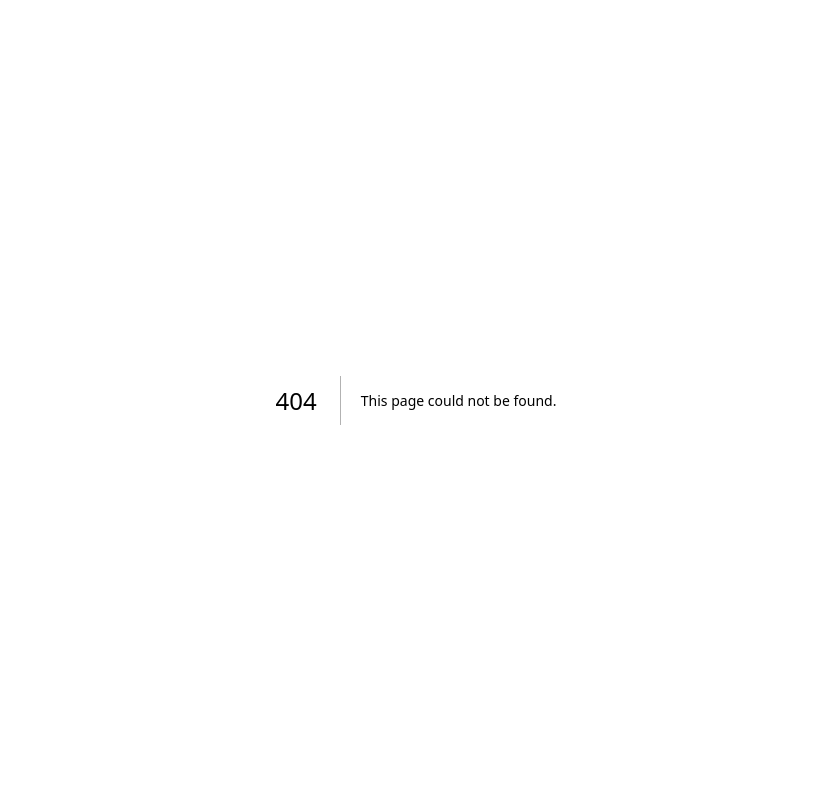
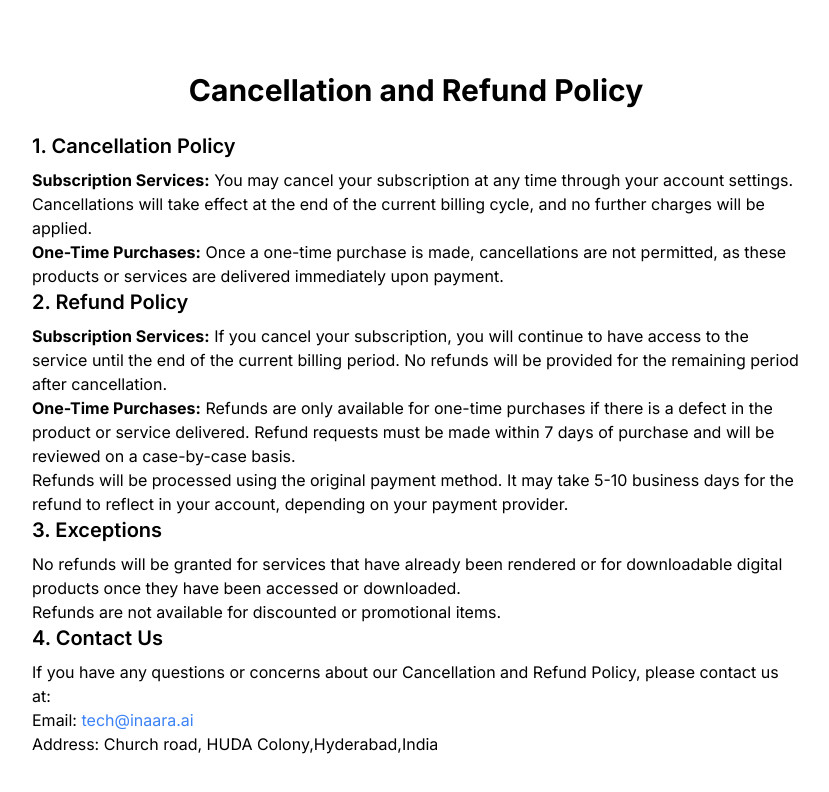
Before and after one commit to Inaara123/Inaara.ai, a Next.js app: page /cancellation in a window 1280 px wide. Before the commit this address had no page. Shown: the top 792 px of the page, without its empty margins (224-1053 px from the left). Built offline with nearby package versions, Linux system fonts and the light colour scheme; a web font is replaced by a local one.

Commit message:
Rename app/cancellation-refund to app/cancellation/page.js

```diff
--- /dev/null
+++ b/app/cancellation/page.js
@@ -0,0 +1,44 @@
+'use client';
+import React from 'react';
+import Navbar from '../components/Navbar'; // Ensure the path to Navbar is correct
+
+const CancellationAndRefundPolicy = () => {
+  return (
+    <div className="min-h-screen bg-white py-8 px-4 sm:px-6 lg:px-8 text-black">
+    {/* Navbar component is placed at the top */}
+      <div className="max-w-3xl mx-auto mt-10"> {/* Add margin-top to the content */}
+        <h1 className="text-3xl font-bold mb-6 text-center">Cancellation and Refund Policy</h1>
+
+        <h2 className="text-xl font-semibold mb-2">1. Cancellation Policy</h2>
+        <p>
+          <strong>Subscription Services:</strong> You may cancel your subscription at any time through your account settings. Cancellations will take effect at the end of the current billing cycle, and no further charges will be applied.
+        </p>
+        <p>
+          <strong>One-Time Purchases:</strong> Once a one-time purchase is made, cancellations are not permitted, as these products or services are delivered immediately upon payment.
+        </p>
+
+        <h2 className="text-xl font-semibold mb-2">2. Refund Policy</h2>
+        <p>
+          <strong>Subscription Services:</strong> If you cancel your subscription, you will continue to have access to the service until the end of the current billing period. No refunds will be provided for the remaining period after cancellation.
+        </p>
+        <p>
+          <strong>One-Time Purchases:</strong> Refunds are only available for one-time purchases if there is a defect in the product or service delivered. Refund requests must be made within 7 days of purchase and will be reviewed on a case-by-case basis.
+        </p>
+        <p>Refunds will be processed using the original payment method. It may take 5-10 business days for the refund to reflect in your account, depending on your payment provider.</p>
+
+        <h2 className="text-xl font-semibold mb-2">3. Exceptions</h2>
+        <p>No refunds will be granted for services that have already been rendered or for downloadable digital products once they have been accessed or downloaded.</p>
+        <p>Refunds are not available for discounted or promotional items.</p>
+
+        <h2 className="text-xl font-semibold mb-2">4. Contact Us</h2>
+        <p>If you have any questions or concerns about our Cancellation and Refund Policy, please contact us at:</p>
+        <ul>
+          <li>Email: <a href="mailto:tech@inaara.ai" className="text-blue-500">tech@inaara.ai</a></li>
+          <li>Address: Church road, HUDA Colony,Hyderabad,India</li>
+        </ul>
+      </div>
+    </div>
+  );
+};
+
+export default CancellationAndRefundPolicy;
```
